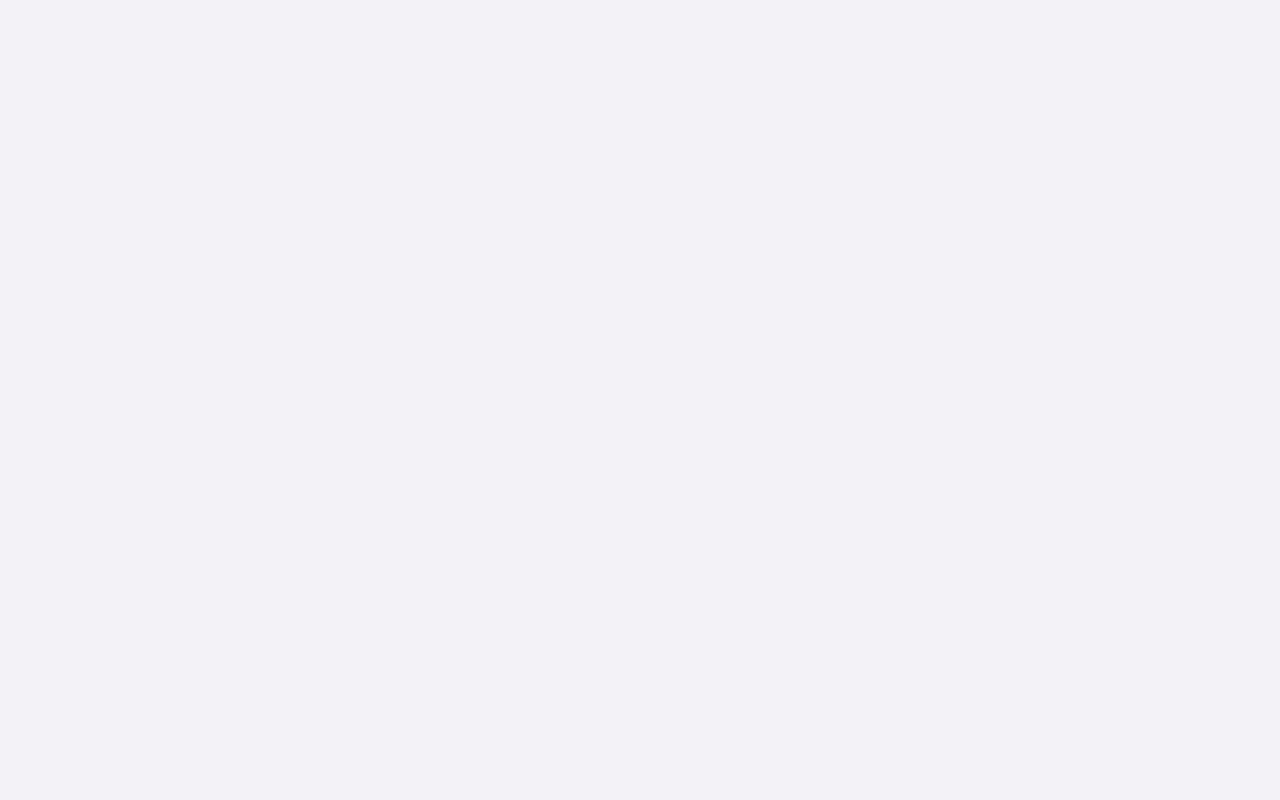
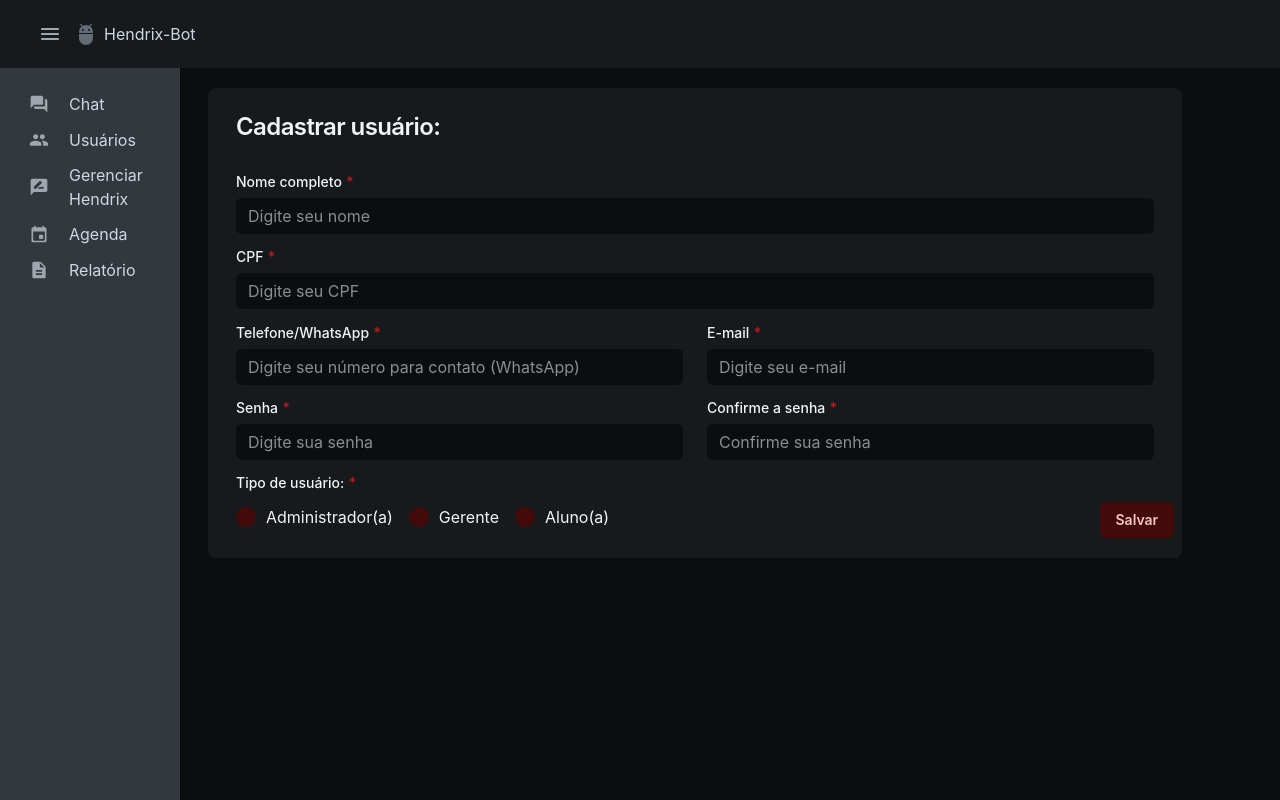
Before and after one commit to bground-code/front-end-hendrix-bot, a React (Create React App) app: page /cadastrar in a window 1280 px wide. Before the commit this address had no page. Built offline with nearby package versions, Linux system fonts and the light colour scheme.

Commit message:
alterações cadastro

```diff
--- a/src/components/Forms/CreateUsuarioForm.jsx
+++ b/src/components/Forms/CreateUsuarioForm.jsx
@@ -1,4 +1,7 @@
 import React, { useState } from "react";
+import axios from "axios";
+import addTokenToHeaders from "../../routes/tokenInterceptor";
+
 import {
   Grid,
   Input,
@@ -56,11 +59,32 @@
     return senha === confirmarSenha;
   };
 
-  const handleSalvar = () => {
+  const handleSalvar = async () => {
     if (!confirmarSenhaEqual()) {
       setError(true);
       setErrorMessage("As senhas não coincidem!");
       return;
+    }
+    const axiosInstance = axios.create({
+      baseURL: "http://localhost:8081/auth",
+      headers: {
+        "Content-Type": "application/json",
+      },
+    });
+
+    const response = await axiosInstance.post("/cadastrar", {
+      nome: nome,
+      cpf: cpf,
+      email: email,
+      senha: senha,
+      contatoWpp: contatoWpp,
+      papelUsuario: tipoCadastro,
+    });
+
+    if (response.ok) {
+      console.log("Cadastro realizado com sucesso!");
+    } else {
+      console.error("Erro ao fazer o cadastro:", "erro");
     }
   };
 
@@ -178,19 +202,19 @@
               <Radio
                 label="Administrador(a)"
                 variant="soft"
-                value="admin"
+                value="ADMIN"
                 color="danger"
               />
               <Radio
                 label="Gerente"
                 variant="soft"
-                value="gerente"
+                value="GERENTE"
                 color="danger"
               />
               <Radio
                 label="Aluno(a)"
                 variant="soft"
-                value="aluno"
+                value="ALUNO"
                 color="danger"
               />
             </Stack>
--- a/src/routes/index.js
+++ b/src/routes/index.js
@@ -25,8 +25,7 @@
           <Route exact path="/home" element={<Home />} />
           <Route exact path="/login" element={<Login />} />
           <Route
-            exact
-            path="/cadastrar-usuario"
+            exact path="/cadastrar"
             element={<CadastrarUsuario />}
           />
           <Route exact path="/cadastrar-aluno" element={<CadastrarAluno />} />
```
